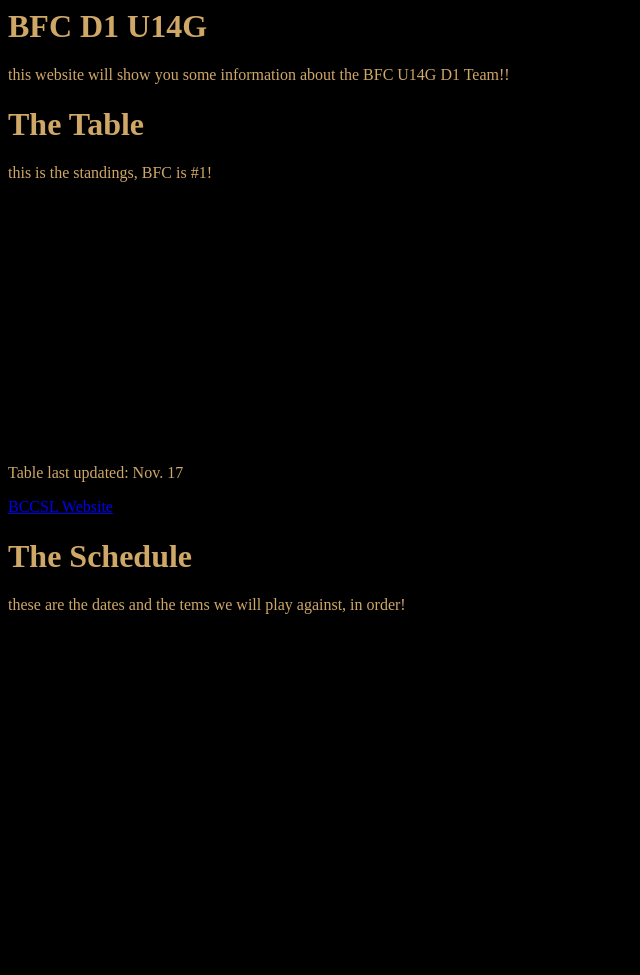
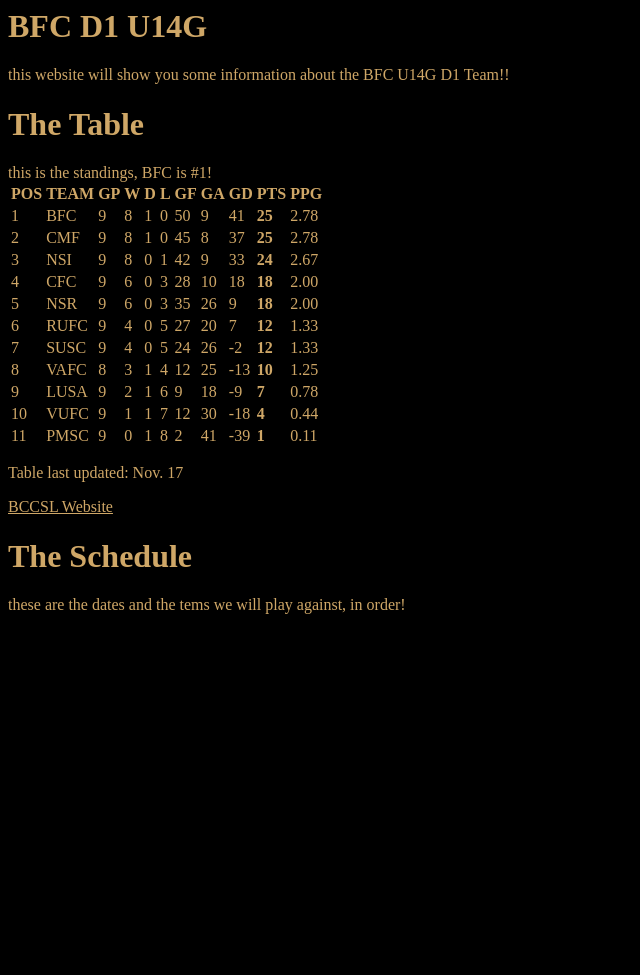
Before and after one commit to adriannarai1/adriannarai1.github.io, a plain HTML site: page index.html in a window 1280 px wide. Shown: the top 975 px of the page, without its empty margins (0-640 px from the left). Drawn offline with Linux system fonts and the light colour scheme.

Commit message:
Update index.html

```diff
--- a/index.html
+++ b/index.html
@@ -7,6 +7,9 @@
       background-color: black;
 		h1   {color: #cfa767;}
 p    {color: #cfa767;}
+		table	{color: #cfa767;}
+		a	{color: #cfa767;}
+		href {color: #cfa767;}
     }
   </style>
 	<h1>BFC D1 U14G</h1>
```
